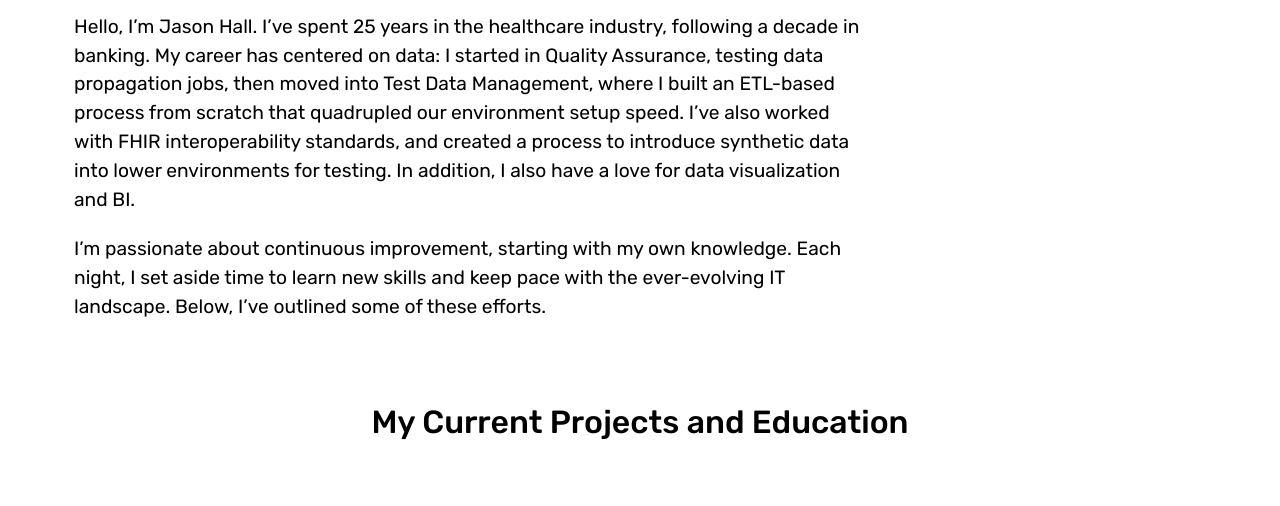
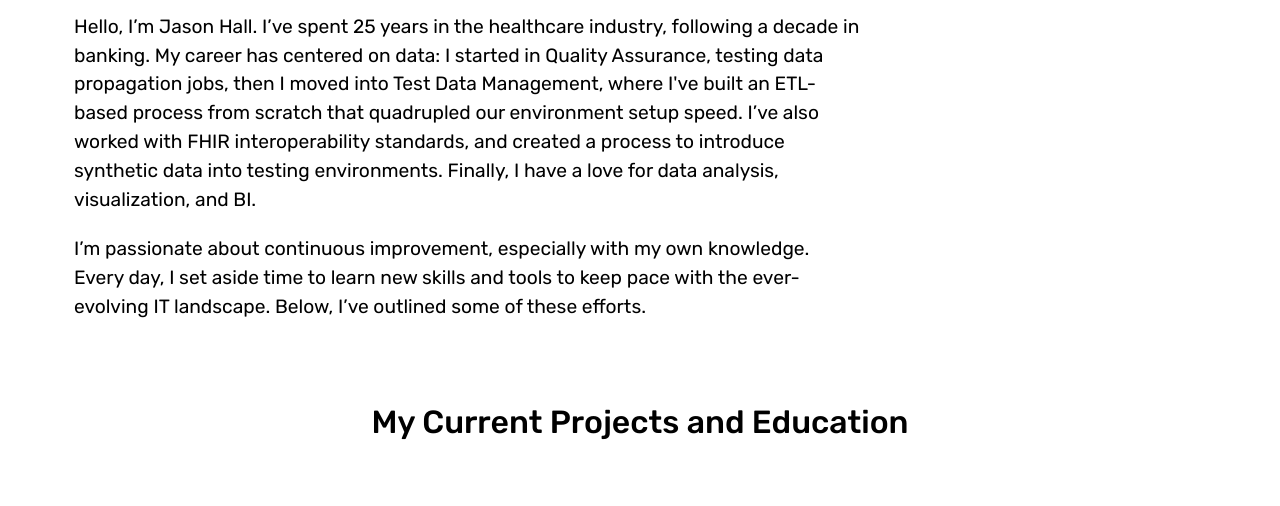
Before and after one commit to jasonhalljax/jasonhall.net, a plain HTML site: page index.html in a window 1280 px wide. Shown: the part 1000-1506 px from the top of the page. Drawn offline with nearby package versions, Linux system fonts and the light colour scheme.

Commit message:
Update index.html

```diff
--- a/index.html
+++ b/index.html
@@ -29,8 +29,8 @@
         <div class="flex-container-reverse" style="padding-bottom: 50px; padding-top: 20px;">
           <div class="big-container-left" style="">
             <p class="time-text">Fun fact: In 1929, Baylor University Hospital in Dallas introduced one of the earliest U.S. health insurance plans, initially covering local schoolteachers. This prototype eventually evolved into the Blue Cross system.</p>
-            <p style="padding-bottom: 5px;">Hello, I’m Jason Hall. I’ve spent 25 years in the healthcare industry, following a decade in banking. My career has centered on data: I started in Quality Assurance, testing data propagation jobs, then moved into Test Data Management, where I built an ETL-based process from scratch that quadrupled our environment setup speed. I’ve also worked with FHIR interoperability standards, and created a process to introduce synthetic data into lower environments for testing. In addition, I also have a love for data visualization and BI.</p>
-            <p style="padding-bottom: 5px;">I’m passionate about continuous improvement, starting with my own knowledge. Each night, I set aside time to learn new skills and keep pace with the ever-evolving IT landscape. Below, I’ve outlined some of these efforts.</p>
+            <p style="padding-bottom: 5px;">Hello, I’m Jason Hall. I’ve spent 25 years in the healthcare industry, following a decade in banking. My career has centered on data: I started in Quality Assurance, testing data propagation jobs, then I moved into Test Data Management, where I've built an ETL-based process from scratch that quadrupled our environment setup speed. I’ve also worked with FHIR interoperability standards, and created a process to introduce synthetic data into testing environments. Finally, I have a love for data analysis, visualization, and BI.</p>
+            <p style="padding-bottom: 5px;">I’m passionate about continuous improvement, especially with my own knowledge. Every day, I set aside time to learn new skills and tools to keep pace with the ever-evolving IT landscape. Below, I’ve outlined some of these efforts.</p>
           </div>
           <div class="small-container-right">
             <img src="assets/headshot.png" class="title-image">
```
